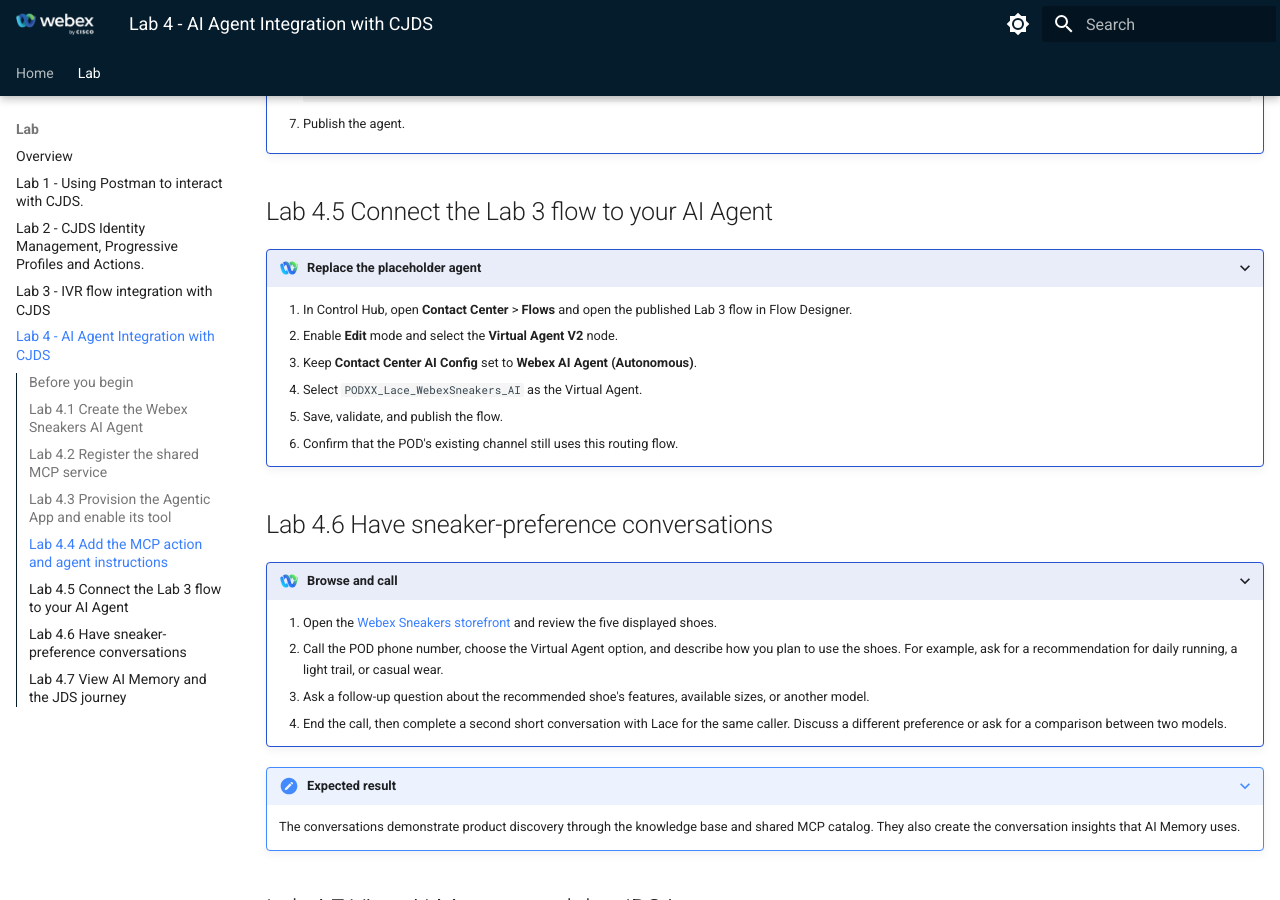
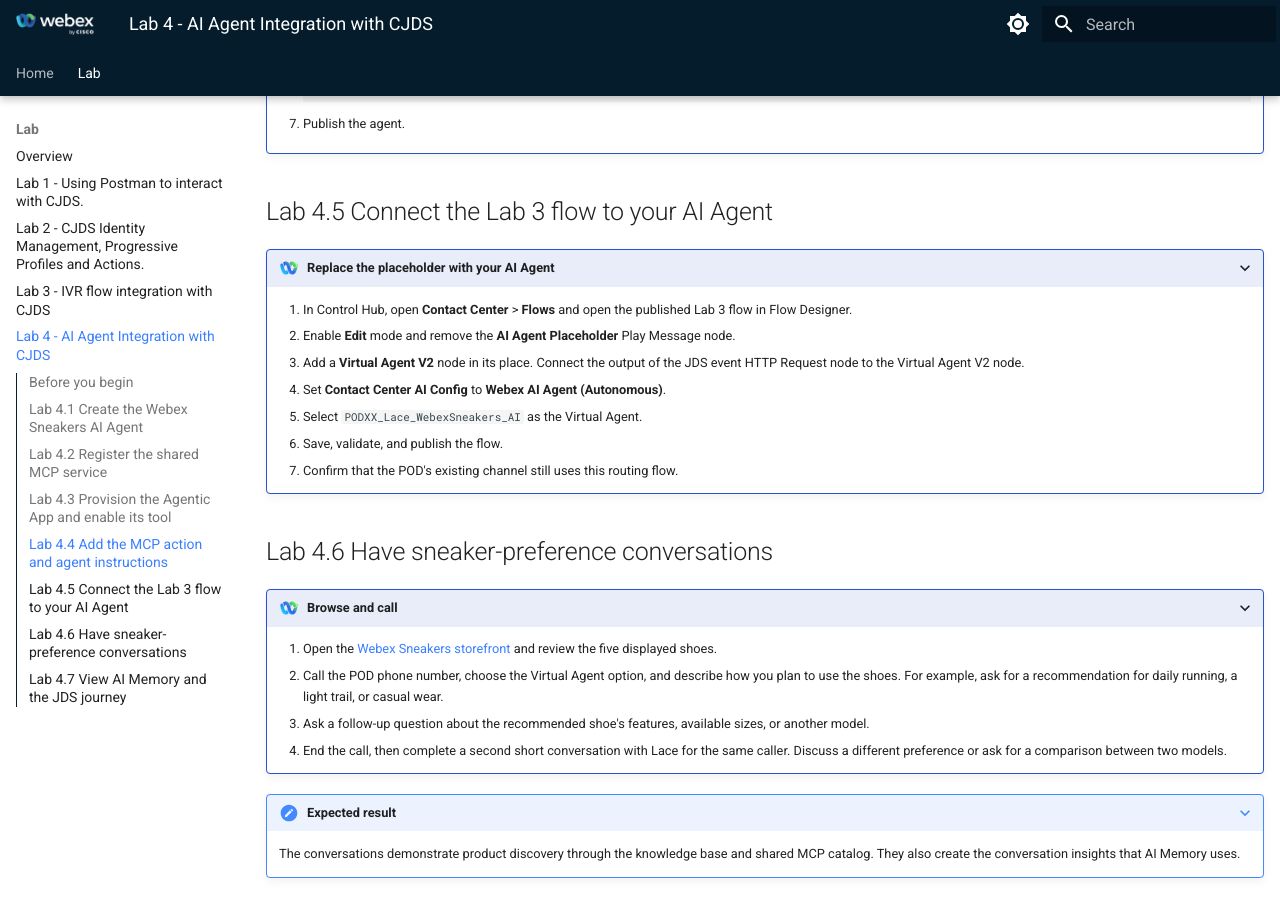
Before and after one commit to WebexCC-SA/LAB-2851, an MkDocs documentation site: the page built from docs/lab4_ai_agent_jds.md, in a window 1280 px wide and 900 px high, scrolled down 3716 px. Built offline with MkDocs 1.6.1 and Material for MkDocs 9.7.7, drawn with Linux system fonts in a browser that asks for light colours; emoji names are drawn with the system emoji font.

Commit message:
Restore VAV2 setup in Lab 4

```diff
--- a/docs/lab4_ai_agent_jds.md
+++ b/docs/lab4_ai_agent_jds.md
@@ -113,13 +113,14 @@
 
 ## Lab 4.5 Connect the Lab 3 flow to your AI Agent
 
-???+ webex "Replace the placeholder agent"
+???+ webex "Replace the placeholder with your AI Agent"
     1. In Control Hub, open **Contact Center** > **Flows** and open the published Lab 3 flow in Flow Designer.
-    2. Enable **Edit** mode and select the **Virtual Agent V2** node.
-    3. Keep **Contact Center AI Config** set to **Webex AI Agent (Autonomous)**.
-    4. Select `PODXX_Lace_WebexSneakers_AI` as the Virtual Agent.
-    5. Save, validate, and publish the flow.
-    6. Confirm that the POD's existing channel still uses this routing flow.
+    2. Enable **Edit** mode and remove the **AI Agent Placeholder** Play Message node.
+    3. Add a **Virtual Agent V2** node in its place. Connect the output of the JDS event HTTP Request node to the Virtual Agent V2 node.
+    4. Set **Contact Center AI Config** to **Webex AI Agent (Autonomous)**.
+    5. Select `PODXX_Lace_WebexSneakers_AI` as the Virtual Agent.
+    6. Save, validate, and publish the flow.
+    7. Confirm that the POD's existing channel still uses this routing flow.
 
 ## Lab 4.6 Have sneaker-preference conversations
 
```
